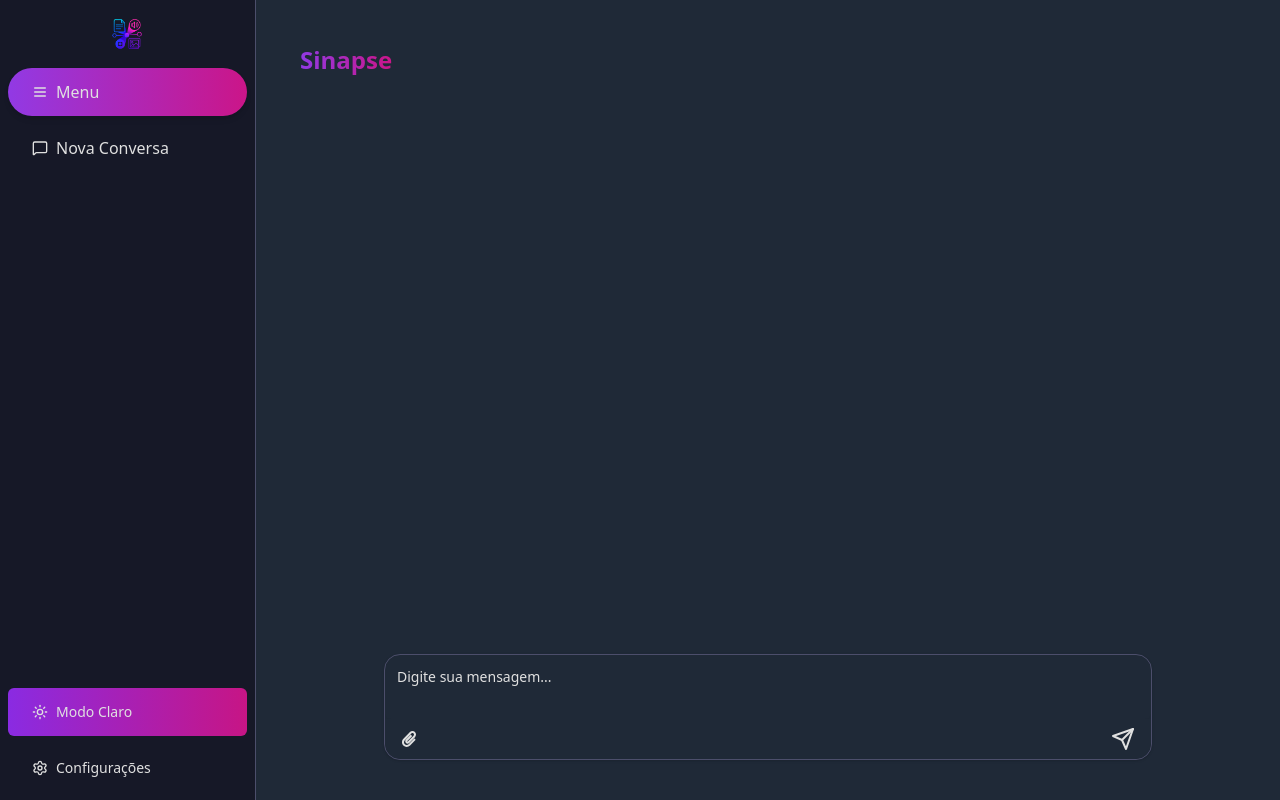
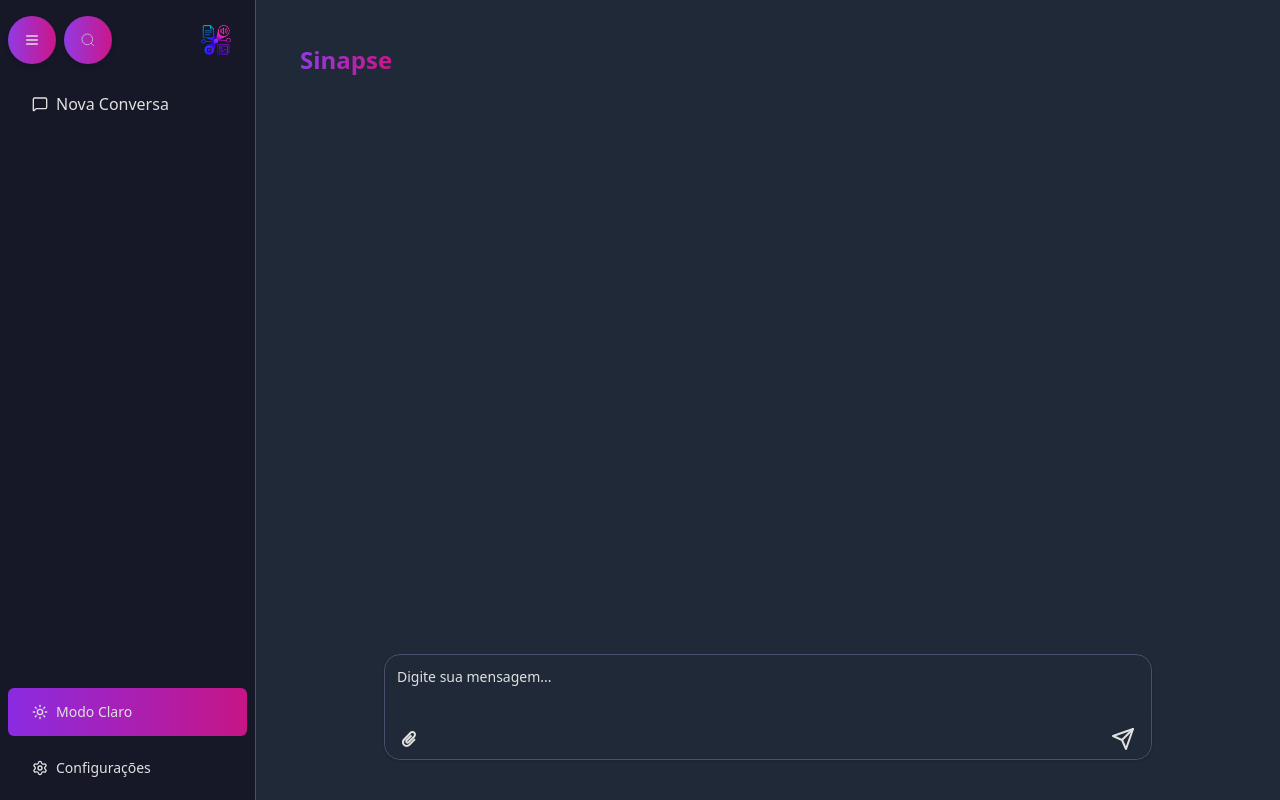
Before and after one commit to gustavobarez/sinapse, a React (Vite) app in the folder frontend/: page / in a window 1280 px wide. Built offline with nearby package versions, Linux system fonts and the light colour scheme.

Commit message:
feat: add search to UI

```diff
--- a/frontend/src/components/Sidebar.tsx
+++ b/frontend/src/components/Sidebar.tsx
@@ -33,32 +33,56 @@ export function Sidebar({ isPinnedOpen, onMenuClick }: SidebarProps) {
         isExpanded ? "w-64" : "w-20"
       )}
     >
-      <div className="flex justify-center py-4 px-2">
-        <img
-          src={"images/sinapse-logo-better-quality-semfundo.png"}
-          className="w-[60px] h-[36px] object-contain"
-          alt="logo"
-        />
+      <div className="py-4 px-2">
+        <div className={cn("flex items-center justify-between w-full")}>
+          <div
+            className={cn(
+              isExpanded
+                ? "flex items-center gap-2"
+                : "flex items-center justify-center w-full"
+            )}
+          >
+            <Button
+              variant="ghost"
+              onClick={onMenuClick}
+              className={cn(
+                "border-none shadow-md flex items-center justify-center w-12 h-12 rounded-full",
+                "bg-gradient-to-r from-[hsl(var(--gradient-start))] to-[hsl(var(--gradient-end))] text-primary-foreground"
+              )}
+            >
+              <Menu className="h-5 w-5" />
+            </Button>
+            {isExpanded && (
+              <Button
+                variant="ghost"
+                className={cn(
+                  "border-none shadow-md flex items-center justify-center w-12 h-12 rounded-full",
+                  "bg-gradient-to-r from-[hsl(var(--gradient-start))] to-[hsl(var(--gradient-end))] text-primary-foreground"
+                )}
+              >
+                <svg
+                  xmlns="http://www.w3.org/2000/svg"
+                  className="h-5 w-5"
+                  fill="none"
+                  viewBox="0 0 24 24"
+                  stroke="currentColor"
+                >
+                  <circle cx="11" cy="11" r="8" />
+                  <line x1="21" y1="21" x2="16.65" y2="16.65" />
+                </svg>
+              </Button>
+            )}
+          </div>
+          {isExpanded && (
+            <img
+              src={"images/sinapse-logo-better-quality-semfundo.png"}
+              className="w-[60px] h-[36px] object-contain"
+              alt="logo"
+            />
+          )}
+        </div>
       </div>
-
       <div className="flex-1 flex flex-col gap-2">
-        <div className="px-2">
-          <Button
-            className="w-full h-12 rounded-full bg-gradient-to-r from-[hsl(var(--gradient-start))] to-[hsl(var(--gradient-end))] text-primary-foreground border-none shadow-md flex items-center relative"
-            variant="ghost"
-            onClick={onMenuClick}
-          >
-            <span className="absolute left-4 top-1/2 -translate-y-1/2 flex items-center justify-center w-8 h-8">
-              <Menu className="h-5 w-5" />
-            </span>
-            {isExpanded && (
-              <div className="flex-1 text-left text-base whitespace-nowrap overflow-hidden pl-8">
-                Menu
-              </div>
-            )}
-          </Button>
-        </div>
-
         <div className="px-2">
           <Button
             variant="ghost"
@@ -75,7 +99,6 @@ export function Sidebar({ isPinnedOpen, onMenuClick }: SidebarProps) {
           </Button>
         </div>
       </div>
-
       <div className="flex flex-col gap-2 p-2">
         <Button
           variant="ghost"
```
